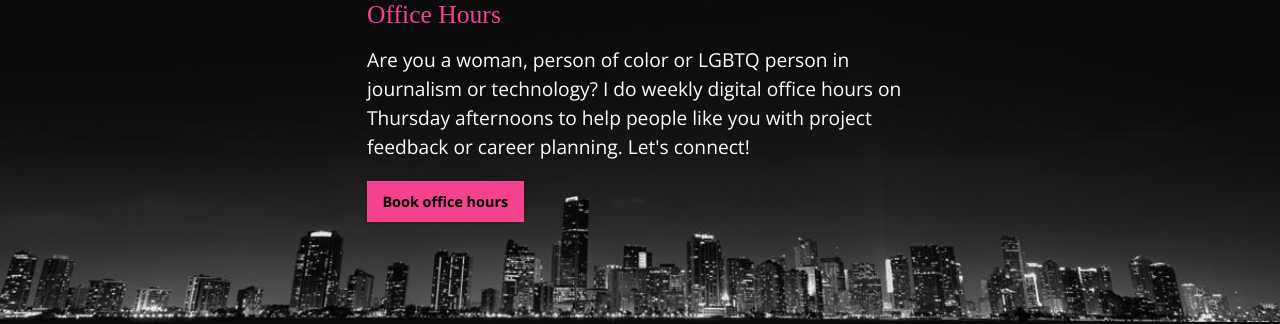
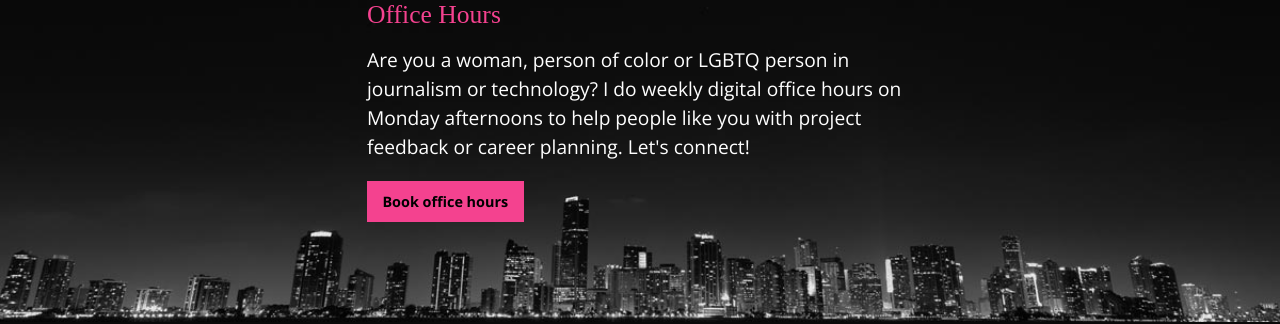
Before and after one commit to rebekahmonson/rebekahmonson.github.io, a Jekyll site: the page built from index.html, in a window 1280 px wide and 900 px high, scrolled down 3274 px. Shown: the part 543-867 px from the top of the window. Built offline with Jekyll 4.4.1, drawn with Linux system fonts in a browser that asks for light colours; nearby versions of some CDN libraries; some web fonts are replaced.

Commit message:
Change office hours link

```diff
--- a/_includes/contact.html
+++ b/_includes/contact.html
@@ -27,8 +27,8 @@
     </div>
     <div class="row small-12 medium-10 large-6 columns small-centered office">
       <h3 id=officehours>Office Hours</h3>
-      <p>Are you a woman, person of color or LGBTQ person in journalism or technology? I do weekly digital office hours on Thursday afternoons to help people like you with project feedback or career planning. Let's connect!</p>
-      <p><a href="https://www.meetingbird.com/m/BJivnMTiQ" class="button">Book office hours</a></p>
+      <p>Are you a woman, person of color or LGBTQ person in journalism or technology? I do weekly digital office hours on Monday afternoons to help people like you with project feedback or career planning. Let's connect!</p>
+      <p><a href="https://calendar.google.com/calendar/selfsched?sstoken=UUZuRUVxSUVsWTBMfGRlZmF1bHR8MjU5ZTYwYzRhNTkyZGIzMDYwNzU4OGFmOWJiYWViMGU" class="button">Book office hours</a></p>
     </div>
   </div>
 </section>
```
